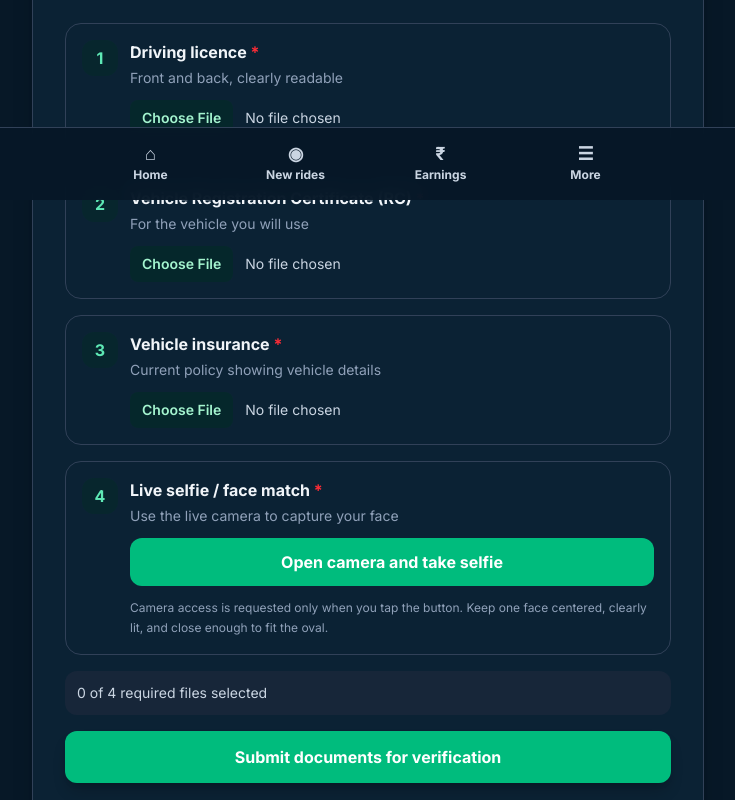
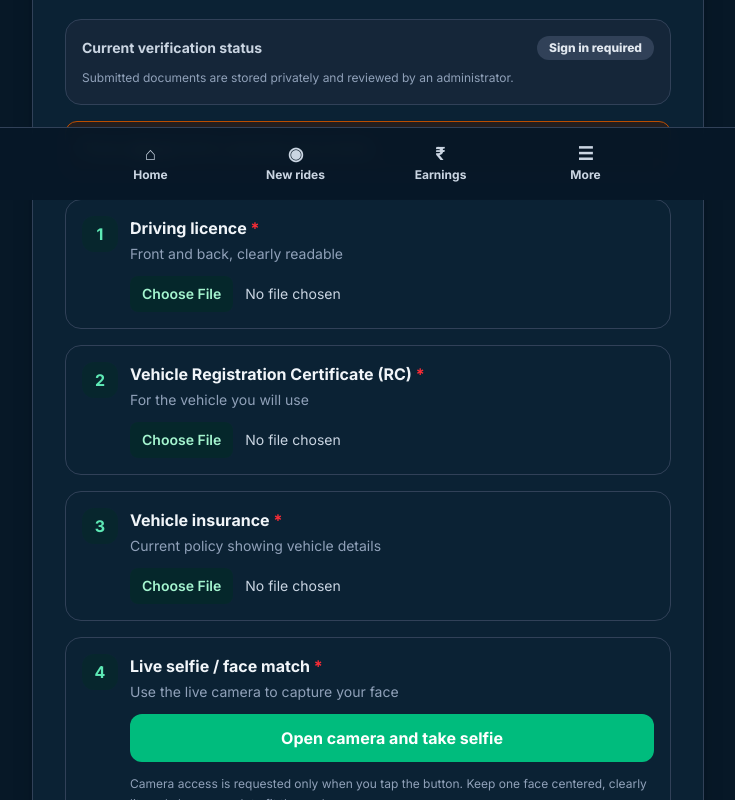
Before and after one commit to mintuvanga/ridemitra, a Next.js app: page /driver/documents in a window 1280 px wide. Shown: the part 600-1400 px from the top of the page, without its empty margins (272-1007 px from the left). Built offline with nearby package versions, Linux system fonts and the light colour scheme; no server answers; the database is empty.

Commit message:
Show driver verification status and prevent duplicate pending submissions

```diff
--- a/src/app/driver/documents/page.tsx
+++ b/src/app/driver/documents/page.tsx
@@ -15,6 +15,7 @@ const requiredDocs = [
 export default function DriverDocumentsPage() {
   const [files, setFiles] = useState<Record<string, File | null>>({});
   const [message, setMessage] = useState("");
+  const [verificationStatus, setVerificationStatus] = useState("loading");
   const [busy, setBusy] = useState(false);
   const [cameraOpen, setCameraOpen] = useState(false);
   const [cameraError, setCameraError] = useState("");
@@ -28,6 +29,27 @@ export default function DriverDocumentsPage() {
   const checkingRef = useRef(false);
   const goodFramesRef = useRef(0);
   const selectedCount = requiredDocs.filter(doc => files[doc.key]).length;
+
+  useEffect(() => {
+    let cancelled = false;
+    async function loadStatus() {
+      try {
+        const response = await fetch("/api/driver/onboarding", { cache: "no-store" });
+        const data = await response.json();
+        if (cancelled) return;
+        if (response.status === 401) {
+          setVerificationStatus("signed_out");
+          return;
+        }
+        if (!response.ok) throw new Error("Unable to load verification status.");
+        setVerificationStatus(data.verification?.status || "not_submitted");
+      } catch {
+        if (!cancelled) setVerificationStatus("not_submitted");
+      }
+    }
+    void loadStatus();
+    return () => { cancelled = true; };
+  }, []);
 
   function stopCamera() {
     streamRef.current?.getTracks().forEach(track => track.stop());
@@ -252,6 +274,7 @@ export default function DriverDocumentsPage() {
       const response = await fetch("/api/driver/documents", { method: "POST", body: formData });
       const result = await response.json();
       if (!response.ok) throw new Error(result.error || "Secure document submission is not ready yet.");
+      setVerificationStatus(result.status || "pending");
       setMessage(result.message || "Your documents were received for review.");
     } catch (error) {
       setMessage(error instanceof Error ? error.message : "Unable to submit documents.");
@@ -281,6 +304,16 @@ export default function DriverDocumentsPage() {
             <div className="rounded-2xl border border-slate-700 bg-slate-800/70 p-3"><div className="flex items-center gap-2 text-sm font-extrabold text-slate-200"><span className="flex h-7 w-7 items-center justify-center rounded-full bg-slate-600 text-white">2</span> Documents</div><p className="mt-2 text-xs text-slate-300">Licence, RC and insurance details</p></div>
           </div>
           <div className="mt-5 rounded-2xl border border-slate-600 bg-emerald-950/40 p-4 text-sm leading-6 text-sky-950"><strong>Private submission:</strong> Files are uploaded to restricted Cloudflare R2 storage and queued for manual administrator review. Each file must be 10 MB or smaller; total upload limit is 25 MB. Face-position checks do not prove identity or liveness. Your account remains unapproved until review is complete.</div>
+          <div className="mt-5 rounded-2xl border border-slate-700 bg-slate-800/60 p-4">
+            <div className="flex flex-wrap items-center justify-between gap-2">
+              <span className="text-sm font-bold text-slate-300">Current verification status</span>
+              <span className={"rounded-full px-3 py-1 text-xs font-extrabold " + (verificationStatus === "approved" ? "bg-emerald-900 text-emerald-200" : verificationStatus === "pending" ? "bg-amber-900/60 text-amber-200" : verificationStatus === "rejected" ? "bg-rose-900/60 text-rose-200" : "bg-slate-700 text-slate-200")}>{verificationStatus === "loading" ? "Loading…" : verificationStatus === "signed_out" ? "Sign in required" : verificationStatus === "not_submitted" ? "Not submitted" : verificationStatus === "pending" ? "Under review" : verificationStatus === "approved" ? "Approved" : verificationStatus === "rejected" ? "Changes requested" : verificationStatus.replace(/_/g, " ")}</span>
+            </div>
+            <p className="mt-2 text-xs leading-5 text-slate-400">Submitted documents are stored privately and reviewed by an administrator.</p>
+          </div>
+          {verificationStatus === "pending" && <p role="status" className="mt-4 rounded-xl border border-amber-700 bg-amber-950/40 p-4 text-sm text-amber-100">Your documents are already submitted and waiting for review. You do not need to upload them again.</p>}
+          {verificationStatus === "approved" && <p role="status" className="mt-4 rounded-xl border border-emerald-700 bg-emerald-950/40 p-4 text-sm text-emerald-100">Your documents are approved. Contact support if you need changes.</p>}
+          {verificationStatus === "signed_out" && <p className="mt-4 rounded-xl border border-amber-700 bg-amber-950/40 p-4 text-sm text-amber-100">Please <Link className="font-bold underline" href="/driver/login">sign in</Link> before uploading documents.</p>}
           <form onSubmit={submit} className="mt-6 space-y-4">
             {requiredDocs.map((doc, index) => (
               <div key={doc.key} className="block rounded-2xl border border-slate-700 p-4 transition hover:border-emerald-400">
@@ -326,7 +359,7 @@ export default function DriverDocumentsPage() {
             )}
             <canvas ref={canvasRef} className="hidden" aria-hidden="true" />
             <div className="rounded-xl bg-slate-800/70 p-3 text-sm text-slate-300">{selectedCount} of 4 required files selected</div>
-            <button disabled={busy} type="submit" className="w-full rounded-xl bg-emerald-500 px-4 py-3.5 font-bold text-white shadow-lg shadow-black/20 transition hover:bg-emerald-400 disabled:opacity-60">{busy ? "Uploading securely…" : "Submit documents for verification"}</button>
+            <button disabled={busy || verificationStatus === "pending" || verificationStatus === "approved" || verificationStatus === "signed_out"} type="submit" className="w-full rounded-xl bg-emerald-500 px-4 py-3.5 font-bold text-white shadow-lg shadow-black/20 transition hover:bg-emerald-400 disabled:opacity-60">{busy ? "Uploading securely…" : "Submit documents for verification"}</button>
             {message && <p role="status" className="rounded-xl border border-amber-200 bg-amber-50 p-3 text-sm leading-6 text-amber-900">{message}</p>}
           </form>
           <p className="mt-5 text-xs leading-5 text-slate-400">Your identity documents are sensitive personal information. We will only accept them once secure storage, restricted access, retention rules, and verification checks are in place.</p>
```
